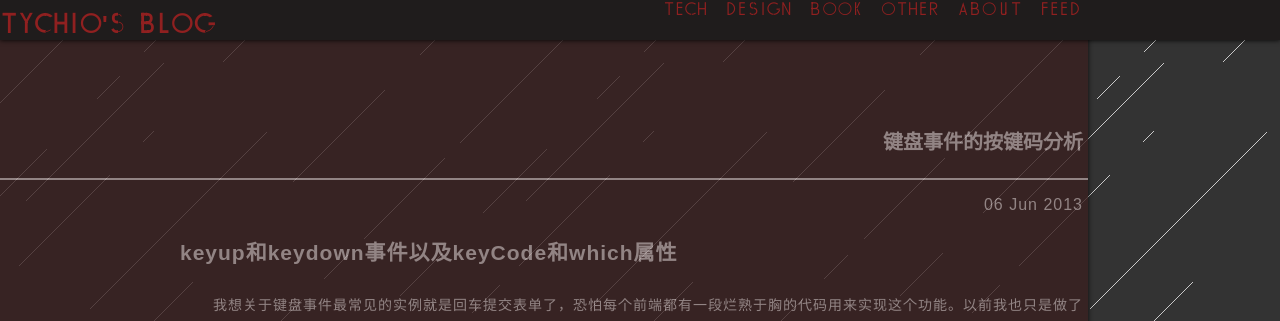
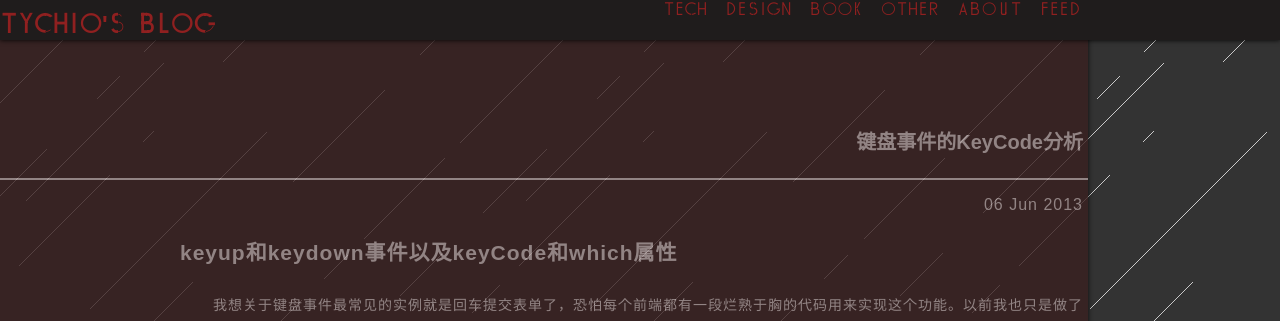
Before and after one commit to tychio/old_blog, a Jekyll site: the page built from _posts/2013-06-06-event-keycode.md, in a window 1280 px wide and 900 px high. Shown: the top 321 px of the window. Built offline with Jekyll 4.4.1, drawn with Linux system fonts in a browser that asks for light colours; some web fonts are replaced; Markdown is read by kramdown in place of the engine named in the settings; comment, search, counter and statistics services are not loaded.

Commit message:
write blog for unit test

```diff
--- a/_posts/2013-06-06-event-keycode.md
+++ b/_posts/2013-06-06-event-keycode.md
@@ -1,6 +1,6 @@
 ---
 layout: post
-title: 键盘事件的按键码分析
+title: 键盘事件的KeyCode分析
 tags: [Javascript,event,which,keycode,charcode,unicode,事件]
 category: Tech
 ---
```
